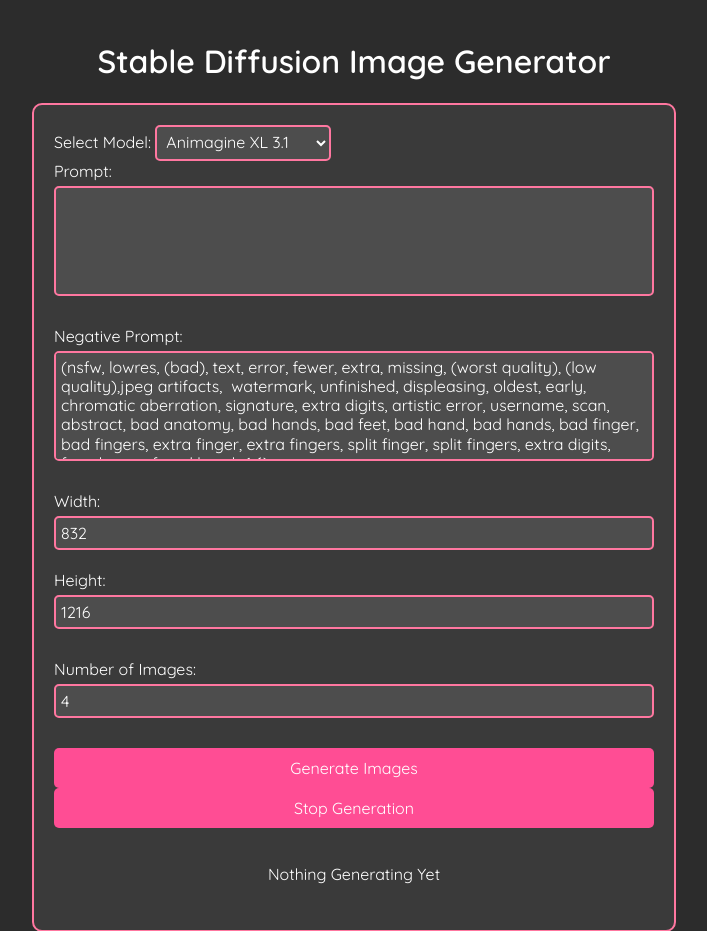
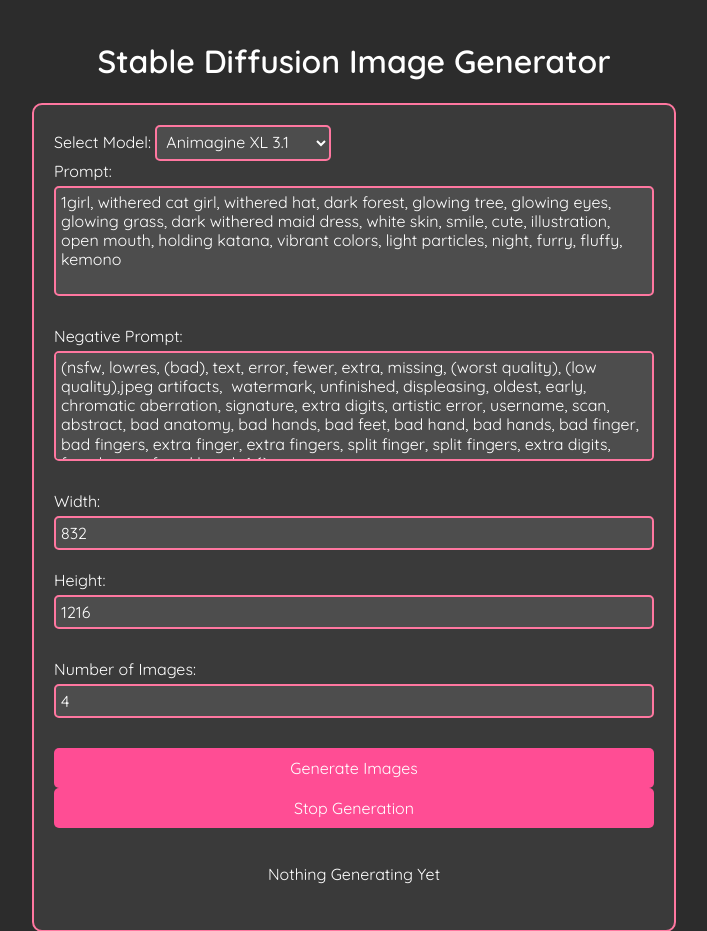
Before and after one commit to umittadelen/TextToImage, a Flask app: page / in a window 1280 px wide. Shown: the top 931 px of the page, without its empty margins (286-993 px from the left). Run offline with Flask 3, Linux system fonts and the light colour scheme.

Commit message:
Update index4.html

```diff
--- a/templates/index4.html
+++ b/templates/index4.html
@@ -24,7 +24,7 @@
 
             <div id="prompt-div">
                 <label for="prompt">Prompt:</label>
-                <textarea id="prompt" name="prompt" required></textarea><br>
+                <textarea id="prompt" name="prompt" required>1girl, withered cat girl, withered hat, dark forest, glowing tree, glowing eyes, glowing grass, dark withered maid dress, white skin, smile, cute, illustration, open mouth, holding katana, vibrant colors, light particles, night, furry, fluffy, kemono</textarea><br>
             </div>
 
             <div id="negative-div">
```
